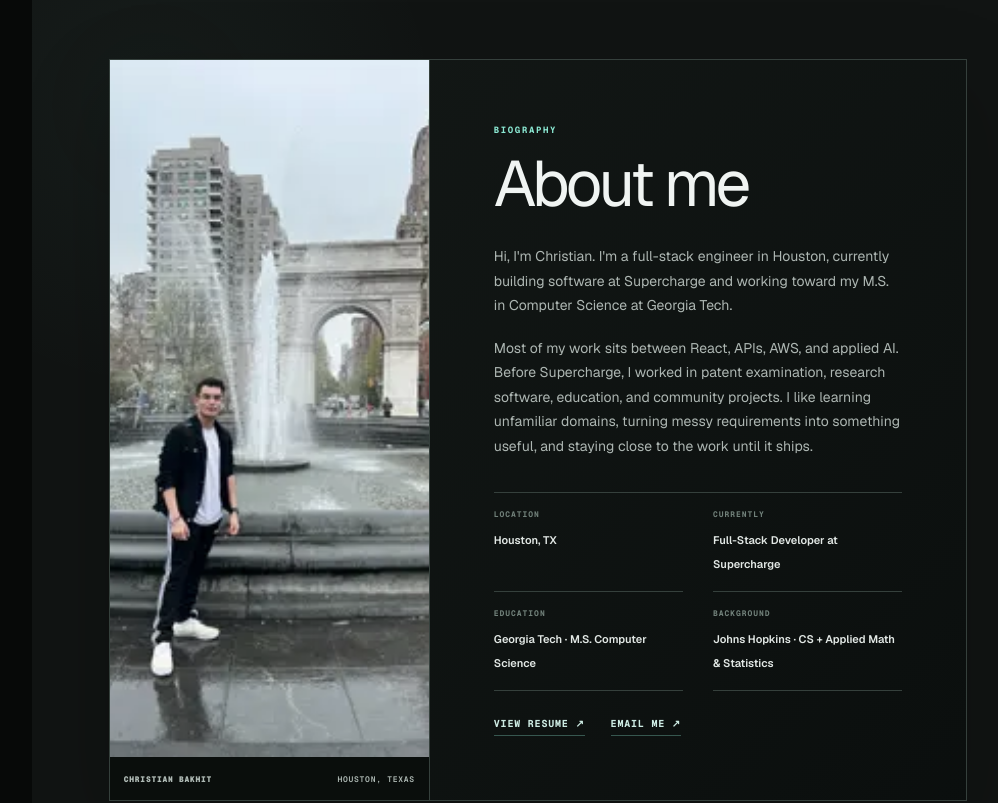
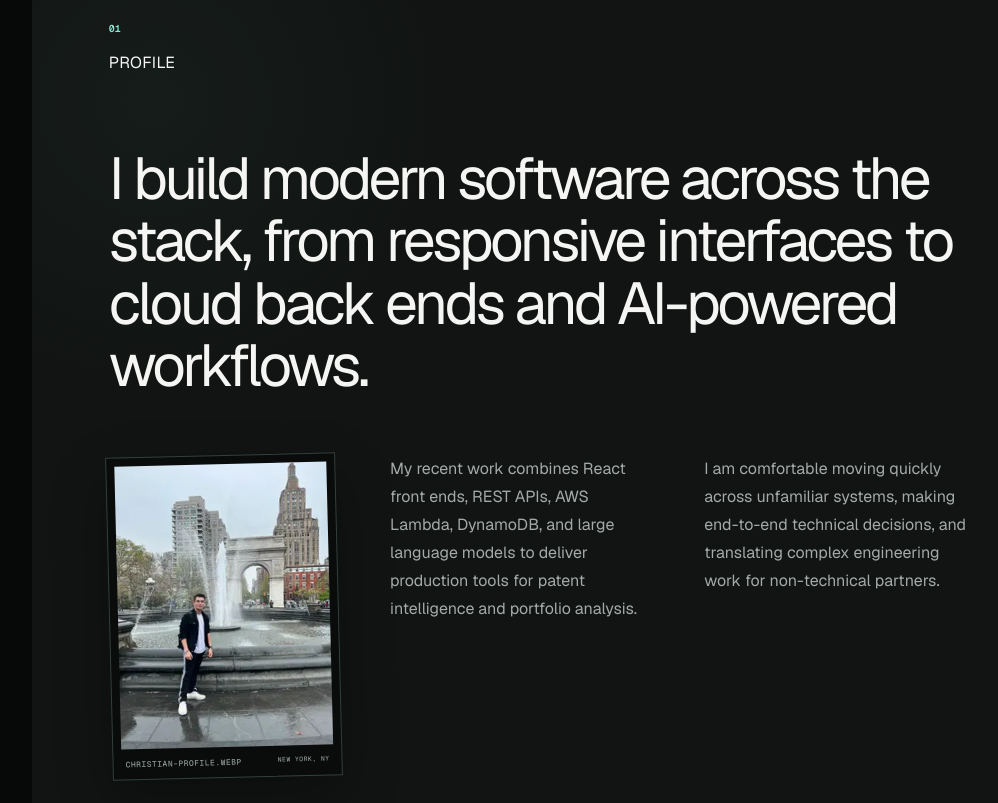
Before and after one commit to ChrisBakhit/christian-portfolio, a Next.js app: page / in a window 1280 px wide. Shown: the part 1140-1943 px from the top of the page, without its empty margins (236-1234 px from the left). Built offline with nearby package versions, Linux system fonts and the light colour scheme.

Commit message:
Restore original profile section

```diff
--- a/app/navigation.css
+++ b/app/navigation.css
@@ -145,22 +145,6 @@ main.sidebarOpen { padding-left: 268px; }
 .profileConstellation i:nth-of-type(1){left:9%;top:59%;width:105px;transform:rotate(-48deg)}.profileConstellation i:nth-of-type(2){left:30%;top:24%;width:96px;transform:rotate(35deg)}.profileConstellation i:nth-of-type(3){left:54%;top:46%;width:132px;transform:rotate(-30deg)}
 .profileDocument { max-width:900px; }
 .profileRoute { max-width:1160px; margin:auto; }
-.profileBio { position:relative; z-index:2; display:grid; grid-template-columns:minmax(260px,320px) minmax(0,1fr); align-items:stretch; max-width:1080px; margin:44px auto 0; overflow:hidden; border:1px solid #35403c; background:linear-gradient(135deg,rgba(20,25,23,.98),rgba(11,15,14,.98)); box-shadow:0 30px 80px rgba(0,0,0,.22); }
-.profilePhoto { position:relative; width:100%; height:100%; margin:0; padding:0; border-right:1px solid #35403c; background:#0a0e0c; }
-.profilePhoto img { display:block; width:100%; height:calc(100% - 43px); min-height:430px; object-fit:cover; object-position:center; filter:saturate(.82); transition:filter .4s ease; }
-.profilePhoto:hover img { filter:saturate(1); }
-.profilePhoto figcaption { display:flex; justify-content:space-between; gap:12px; height:43px; align-items:center; padding:0 14px; color:#aeb9b4; font:600 8px var(--font-mono); text-transform:uppercase; letter-spacing:.09em; }
-.profileCopy { max-width:none; padding:clamp(38px,5vw,68px); }
-.profileEyebrow { margin:0 0 18px!important; color:var(--teal)!important; font:650 9px var(--font-mono)!important; letter-spacing:.18em; }
-.profileCopy h2 { margin:0 0 30px; color:#f0f4f2; font-size:clamp(48px,5vw,68px); line-height:.94; letter-spacing:-.055em; }
-.profileCopy>p:not(.profileEyebrow) { max-width:620px; margin:0 0 18px; color:#adb6b2; font-size:14px; line-height:1.75; }
-.profileFacts { display:grid; grid-template-columns:repeat(2,minmax(0,1fr)); gap:0 30px; margin-top:34px; border-top:1px solid #35403c; }
-.profileFacts div { min-height:82px; padding:16px 0; border-bottom:1px solid #35403c; }
-.profileFacts small { display:block; margin-bottom:8px; color:#71817a; font:650 8px var(--font-mono); letter-spacing:.12em; }
-.profileFacts strong { color:#e2e8e5; font-size:11px; line-height:1.5; font-weight:550; }
-.profileLinks { display:flex; gap:26px; margin-top:26px; }
-.profileLinks a { color:#cdebe3; font:650 10px var(--font-mono); text-transform:uppercase; letter-spacing:.08em; border-bottom:1px solid rgba(139,233,211,.32); padding-bottom:5px; }
-.profileLinks a:hover { color:var(--teal); border-color:var(--teal); }
 .routeIntro { display:grid; grid-template-columns:180px minmax(420px,1fr) minmax(220px,.55fr); gap:34px; align-items:end; padding-bottom:48px; border-bottom:1px solid #36403c; }
 .routeFile { align-self:start; display:flex; align-items:center; gap:12px; color:#7e8b85; font:600 9px var(--font-mono); letter-spacing:.12em; }
 .routeFile span { width:29px; height:29px; display:grid; place-items:center; border:1px solid rgba(139,233,211,.35); border-radius:50%; color:var(--teal); }
@@ -386,8 +370,6 @@ main.sidebarOpen { padding-left: 268px; }
   .resumeList:before,.resumeList:after,.resumeItem:before { display:none; }
   .resumeItem:hover { padding-left:0; }
   .about { grid-template-columns:1fr; }
-  .profileBio { grid-template-columns:250px 1fr; }
-  .profileCopy { padding:34px; }
   .profileDocument { max-width:none; }
   .routeIntro { grid-template-columns:130px 1fr; }
   .routeIntro>p { grid-column:2; }
@@ -408,11 +390,6 @@ main.sidebarOpen { padding-left: 268px; }
   .skillGroup { min-height:0; padding:24px 20px; }
   .skillOrbitGrid { grid-template-columns:repeat(2,minmax(0,1fr)); }
   .profileIntro,.focusGrid,.educationCards { grid-template-columns:1fr; }
-  .profileBio,.profileFacts { grid-template-columns:1fr; }
-  .profileBio { gap:0; margin-top:20px; }
-  .profilePhoto { width:100%; height:auto; border-right:0; border-bottom:1px solid #35403c; }
-  .profilePhoto img { height:auto; min-height:0; aspect-ratio:4/5; }
-  .profileCopy { padding:30px 24px 34px; }
   .profileIntro .realPhoto { width:min(78%,260px); }
   .routeIntro,.routeMap,.routeStops { grid-template-columns:1fr; }
   .routeIntro>p { grid-column:auto; }
--- a/app/page.tsx
+++ b/app/page.tsx
@@ -342,25 +342,11 @@ export default function Home() {
 
       <section className="about section" id="about">
         <div className="editorCrumb"><span>christian-portfolio</span><b>›</b><strong>profile.md</strong></div>
-        <article className="profileBio" data-reveal>
-          <figure className="profilePhoto">
-            <img src="/christian-profile.webp" alt="Christian Bakhit at Washington Square Park" />
-            <figcaption><b>Christian Bakhit</b><span>Houston, Texas</span></figcaption>
-          </figure>
-          <div className="profileCopy">
-            <p className="profileEyebrow">BIOGRAPHY</p>
-            <h2>About me</h2>
-            <p>Hi, I&apos;m Christian. I&apos;m a full-stack engineer in Houston, currently building software at Supercharge and working toward my M.S. in Computer Science at Georgia Tech.</p>
-            <p>Most of my work sits between React, APIs, AWS, and applied AI. Before Supercharge, I worked in patent examination, research software, education, and community projects. I like learning unfamiliar domains, turning messy requirements into something useful, and staying close to the work until it ships.</p>
-            <div className="profileFacts">
-              <div><small>LOCATION</small><strong>Houston, TX</strong></div>
-              <div><small>CURRENTLY</small><strong>Full-Stack Developer at Supercharge</strong></div>
-              <div><small>EDUCATION</small><strong>Georgia Tech · M.S. Computer Science</strong></div>
-              <div><small>BACKGROUND</small><strong>Johns Hopkins · CS + Applied Math &amp; Statistics</strong></div>
-            </div>
-            <div className="profileLinks"><a href="/Christian_Bakhit_Resume.pdf" target="_blank">View resume ↗</a><a href="mailto:chrisbakhit@gmail.com">Email me ↗</a></div>
-          </div>
-        </article>
+        <div className="sectionTitle" data-reveal><span>01</span><h2>Profile</h2></div>
+        <div className="aboutContent" data-reveal>
+          <p className="largeCopy">I build modern software across the stack, from responsive interfaces to cloud back ends and AI-powered workflows.</p>
+          <div className="realProfileGrid"><figure className="realPhoto"><img src="/christian-profile.webp" alt="Christian Bakhit at Washington Square Park" /><figcaption><span>christian-profile.webp</span><small>New York, NY</small></figcaption></figure><div className="aboutColumns"><p>My recent work combines React front ends, REST APIs, AWS Lambda, DynamoDB, and large language models to deliver production tools for patent intelligence and portfolio analysis.</p><p>I am comfortable moving quickly across unfamiliar systems, making end-to-end technical decisions, and translating complex engineering work for non-technical partners.</p></div></div>
+        </div>
       </section>
 
       <section className="resume section" id="experience">
```
